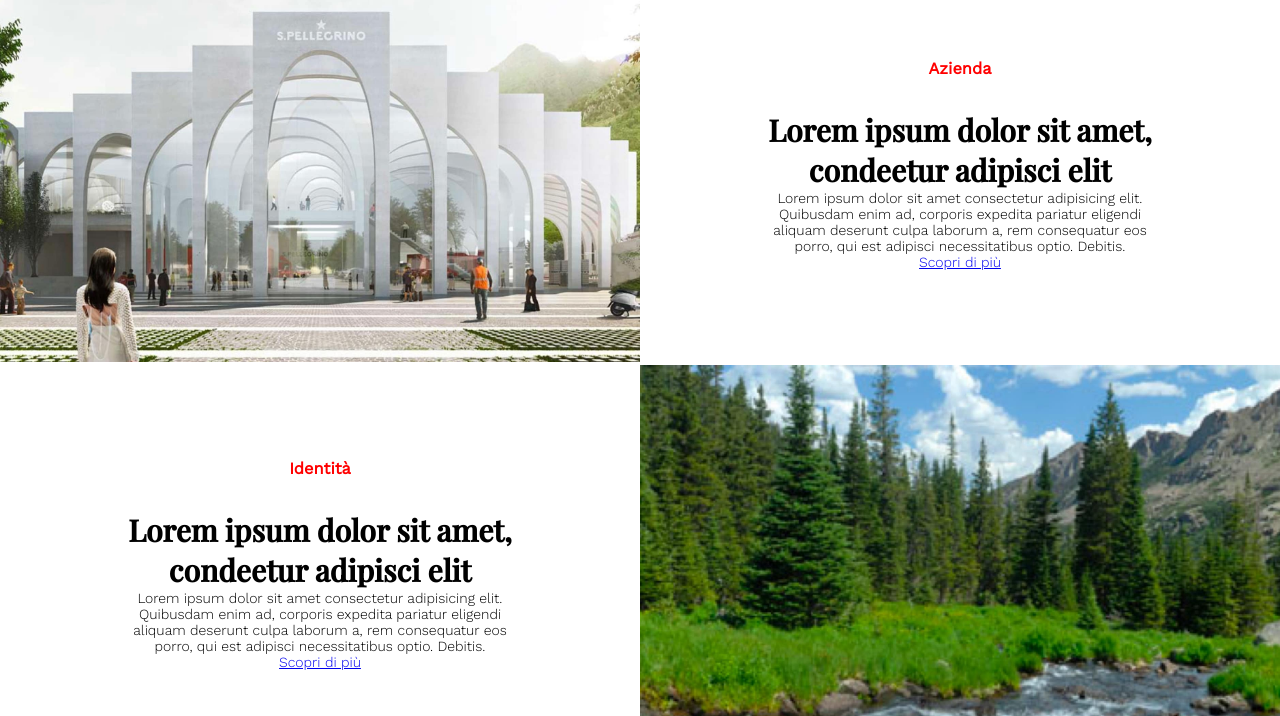
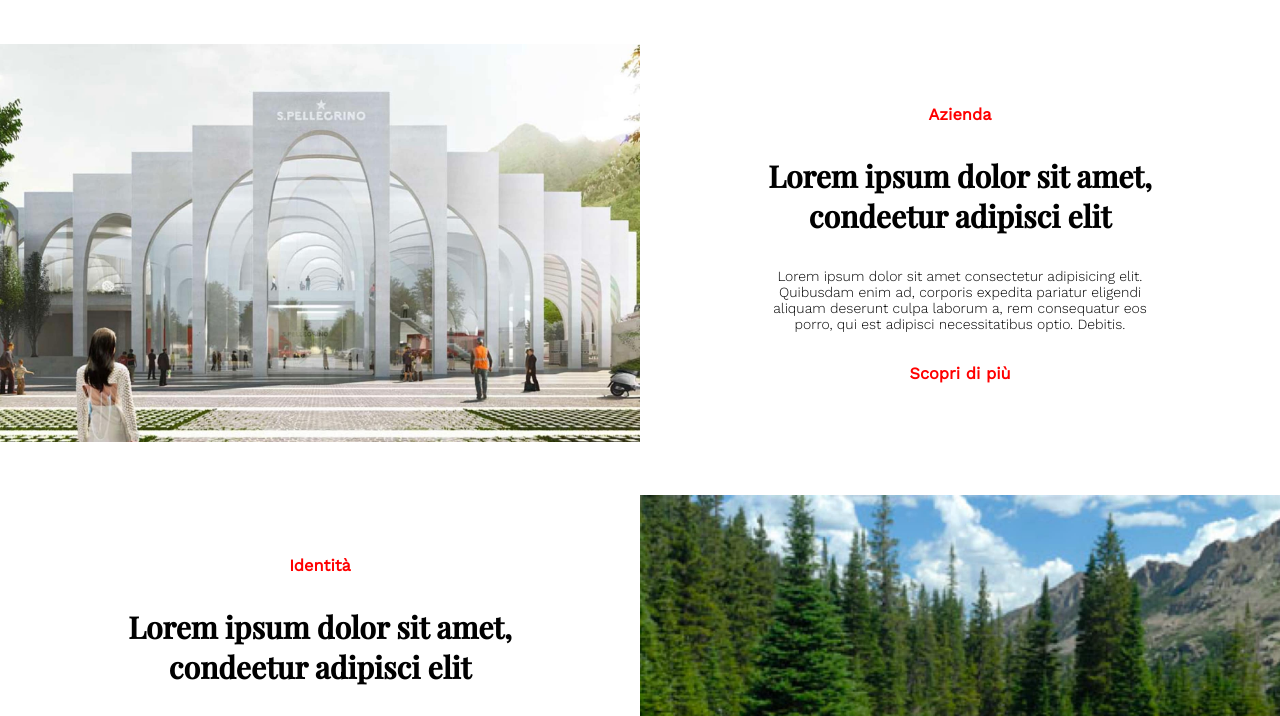
Before and after one commit to LisignoliMichele/ACQUA-sanpellegrino, a plain HTML site: page index.html in a window 1280 px wide. Shown: the part 834-1550 px from the top of the page. Drawn offline with nearby package versions, Linux system fonts and the light colour scheme.

Commit message:
articles

```diff
--- a/index.html
+++ b/index.html
@@ -112,6 +112,12 @@
             </div>
          </section>
          <!-- //articles -->
+         <!-- brands -->
+         <section class="brands">
+
+         </section>
+         <!-- //brands -->
+
       </main>
       <!-- //main -->
       <!-- footer -->
--- a/src/partials/_articles.scss
+++ b/src/partials/_articles.scss
@@ -4,6 +4,7 @@
       &:nth-child(even){
          flex-direction: row-reverse;
       }
+      margin-bottom: 50px;
       .cover{
          width: 50%;
          img{
@@ -19,6 +20,15 @@
          .content{
             max-width: 60%;
          }
+         p{
+            margin: $gutter 0;
+         }
+         a{
+            text-decoration: none;
+            color: red;
+            font-size: 1.17em;
+            font-weight: bold;
+         }
       }
    }
 }
--- a/src/partials/_hero.scss
+++ b/src/partials/_hero.scss
@@ -1,5 +1,6 @@
 .hero{
    margin-top: 136px;
+   margin-bottom: 80px;
    img{
       width: 100%;
       margin-bottom: $medSpace;
```
Also changed, not shown: dist/app.css.
